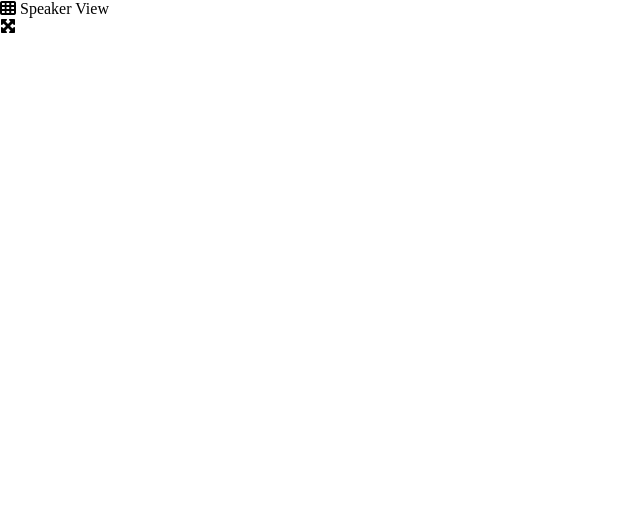
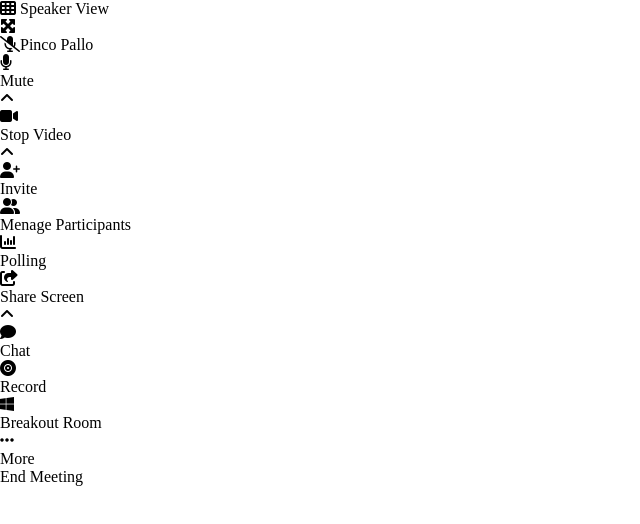
Before and after one commit to TartagliaFilippo/html-css-zoom, a plain HTML site: page index.html in a window 1280 px wide. Shown: the whole page, without its empty margins (0-640 px from the left). Drawn offline with Linux system fonts and the light colour scheme.

Commit message:
Feat contents

```diff
--- a/index.html
+++ b/index.html
@@ -31,7 +31,9 @@
       <div class="container">
         <!-- FIRST ROW -->
         <div class="image">
-          <div class="id"></div>
+          <div class="id">
+            <i class="fa-solid fa-microphone-slash"></i>Pinco Pallo
+          </div>
         </div>
         <div class="image">
           <div class="id"></div>
@@ -59,57 +61,57 @@
       <!-- FIRST SECTION -->
       <div class="section">
         <div>
-          <div></div>
-          <div class="description"></div>
+          <div><i class="fa-solid fa-microphone"></i></div>
+          <div class="description">Mute</div>
         </div>
-        <div class="arrow"></div>
+        <div class="arrow"><i class="fa-solid fa-angle-up"></i></div>
         <div>
-          <div></div>
-          <div class="description"></div>
+          <div><i class="fa-solid fa-video"></i></div>
+          <div class="description">Stop Video</div>
         </div>
-        <div class="arrow"></div>
+        <div class="arrow"><i class="fa-solid fa-angle-up"></i></div>
       </div>
 
       <!-- SECOND SECTION -->
       <div class="section">
         <div>
-          <div></div>
-          <div class="description"></div>
+          <div><i class="fa-solid fa-user-plus"></i></div>
+          <div class="description">Invite</div>
         </div>
         <div>
-          <div></div>
-          <div class="description"></div>
+          <div><i class="fa-solid fa-user-group"></i></div>
+          <div class="description">Menage Participants</div>
         </div>
         <div>
-          <div></div>
-          <div class="description"></div>
+          <div><i class="fa-solid fa-chart-column"></i></div>
+          <div class="description">Polling</div>
         </div>
         <div>
-          <div></div>
-          <div class="description"></div>
+          <div><i class="fa-solid fa-share-from-square"></i></div>
+          <div class="description">Share Screen</div>
         </div>
-        <div class="arrow"></div>
+        <div class="arrow"><i class="fa-solid fa-angle-up"></i></div>
         <div>
-          <div></div>
-          <div class="description"></div>
+          <div><i class="fa-solid fa-comment"></i></div>
+          <div class="description">Chat</div>
         </div>
         <div>
-          <div></div>
-          <div class="description"></div>
+          <div><i class="fa-solid fa-record-vinyl"></i></div>
+          <div class="description">Record</div>
         </div>
         <div>
-          <div></div>
-          <div class="description"></div>
+          <div><i class="fa-brands fa-windows"></i></div>
+          <div class="description">Breakout Room</div>
         </div>
         <div>
-          <div></div>
-          <div class="description"></div>
+          <div><i class="fa-solid fa-ellipsis"></i></div>
+          <div class="description">More</div>
         </div>
       </div>
 
       <!-- THIRD SECTION -->
       <div class="section">
-        <div class="end-call"></div>
+        <div class="end-call">End Meeting</div>
       </div>
     </footer>
   </body>
```
